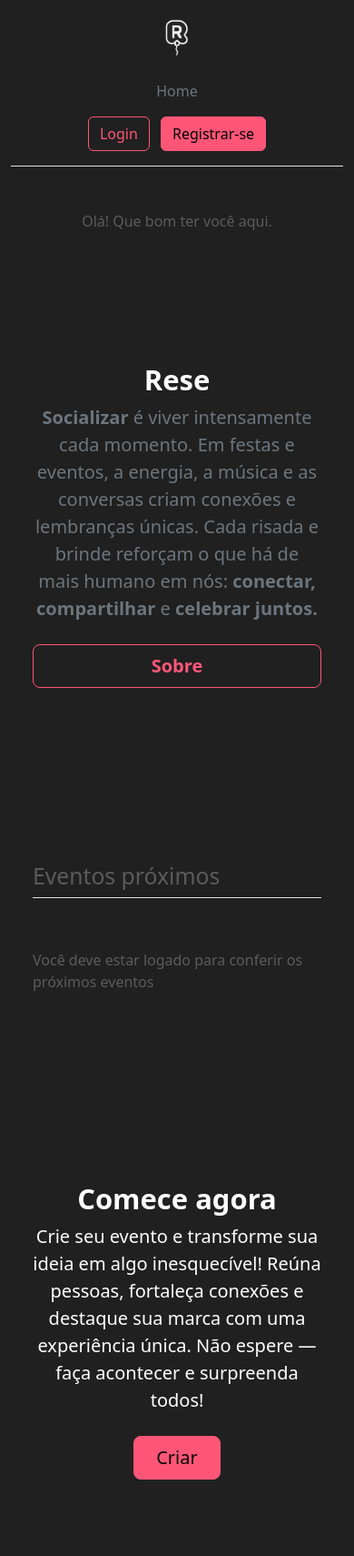
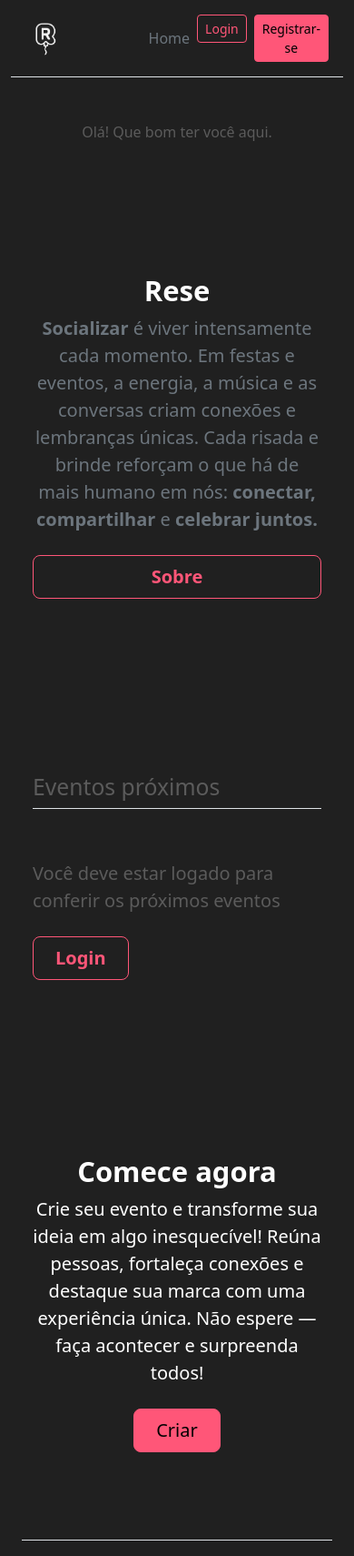
Before and after one commit to juliofsk/projetointegrador, a Flask app: page / in a window 390 px wide. Shown: the top 1710 px of the page at 91% size. Run offline with Flask 3, Linux system fonts and the light colour scheme; some libraries are stand-ins or nearby versions.

Commit message:
alterações no estilo da barra de eventos na home e ajuste no cabeçalho para maior responsividade

```diff
--- a/templates/home.html
+++ b/templates/home.html
@@ -34,8 +34,15 @@
         <div class="row row-cols-1 row-cols-lg-3 align-items-stretch g-4 py-5">
             {%if not session["usuario_nome"]%}
 
-            <p>Você deve estar logado para conferir os próximos eventos</p>
+            <div class="col-lg-6 mx-auto">
+                <p class="fs-5 mb-4">Você deve estar logado para conferir os próximos eventos</p>
 
+                <div class="d-grid gap-2 d-sm-flex justify-content-sm-center">
+                    <a href="/login">
+                        <button type="button" class="btn btn-outline-primary btn-lg px-4 me-sm-3 fw-bold">Login</button>
+                    </a>
+                </div>
+            </div>
             {%endif%}
 
             {%if session["usuario_nome"]%}
--- a/templates/partials/_header.html
+++ b/templates/partials/_header.html
@@ -1,33 +1,49 @@
 {%if not session["usuario_nome"]%}
-    <header
-    class="d-flex flex-wrap align-items-center justify-content-center justify-content-md-between py-3 mb-4 border-bottom">
-    <div class="col-md-3 mb-2 mb-md-0">
-        <a href="/" class="d-inline-flex link-body-emphasis text-decoration-none">
-            <img class="brand-icon" width="50" height="50" src="/static/img/brand-icon.png" alt="logo rese">
+<header class="d-flex align-items-center justify-content-between py-3 mb-4 border-bottom px-3 px-md-5">
+
+    <div class="d-flex align-items-center" style="flex: 1;">
+        <a href="/" class="text-decoration-none">
+            <img class="brand-icon" width="45" height="45" src="/static/img/brand-icon.png" alt="logo rese">
         </a>
     </div>
-    <ul class="nav col-12 col-md-auto mb-2 justify-content-center mb-md-0">
+
+    <ul class="nav justify-content-center">
         <li><a href="#" class="nav-link px-2 link-secondary">Home</a></li>
     </ul>
-    <div class="col-md-3 text-end">
-        <a href="/login" ><button type="button" class="btn btn-outline-primary me-2">Login</button></a>
-        <a href="/cadastrar" ><button type="button" class="btn btn-primary">Registrar-se</button></a>
+
+    <div class="d-flex justify-content-end gap-2" style="flex: 1;">
+        <a href="/login">
+            <button type="button" class="btn btn-outline-primary btn-sm">Login</button>
+        </a>
+        <a href="/cadastrar">
+            <button type="button" class="btn btn-primary btn-sm">Registrar-se</button>
+        </a>
     </div>
-    </header>
+
+</header>
 
 {%endif%}
 
 {%if session["usuario_nome"]%}
 
-    <header
-    class="d-flex flex-wrap align-items-center justify-content-center justify-content-md-between py-3 mb-4 border-bottom">
-    <div class="col-md-3 mb-2 mb-md-0"> <a href="/" class="d-inline-flex link-body-emphasis text-decoration-none">
-            <img class="brand-icon" width="50" height="50" src="/static/img/brand-icon.png" alt="logo rese"> </a> </div>
-    <ul class="nav col-12 col-md-auto mb-2 justify-content-center mb-md-0">
+    <header class="d-flex align-items-center justify-content-between py-3 mb-4 border-bottom px-3">
+
+    <div class="col-auto">
+        <a href="/" class="d-flex link-body-emphasis text-decoration-none">
+            <img class="brand-icon" width="50" height="50" src="/static/img/brand-icon.png" alt="logo rese">
+        </a>
+    </div>
+
+    <ul class="nav col-auto justify-content-center">
         <li><a href="#" class="nav-link px-2 link-secondary">Home</a></li>
     </ul>
-    <div class="col-md-3 text-end"> <a href="/perfil"><img width="35" height="35" src="/static/img/person-icon.png" alt="icone perfil"></a>
+
+    <div class="col-auto text-end">
+        <a href="/perfil">
+            <img width="35" height="35" src="/static/img/person-icon.png" alt="icone perfil">
+        </a>
     </div>
-    </header>
+
+</header>
 
 {%endif%}
```
